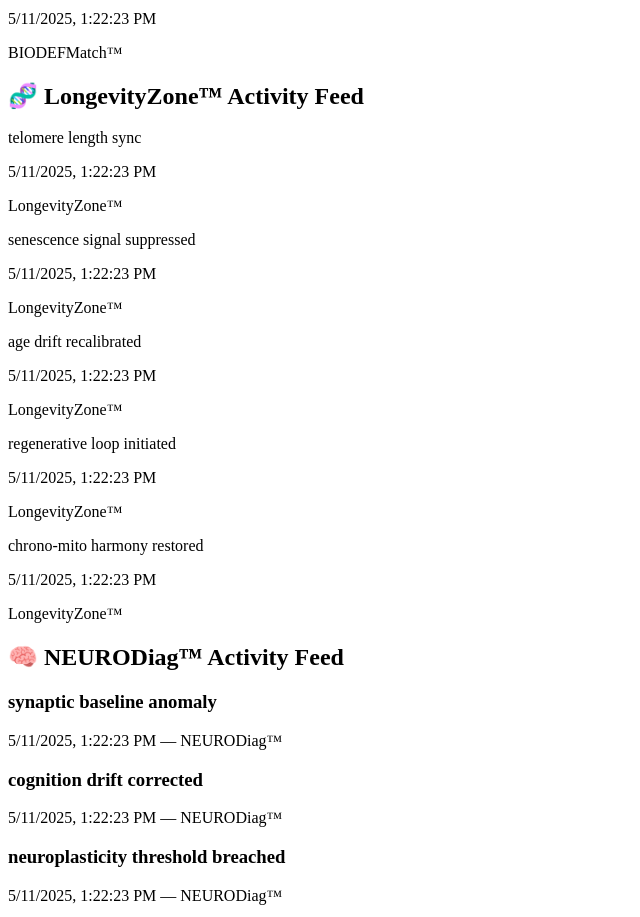
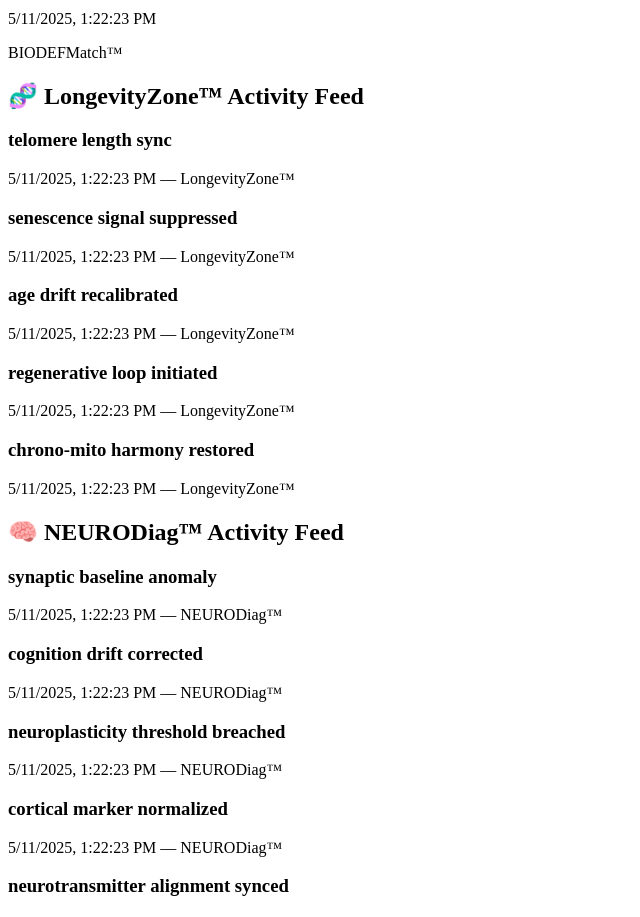
Before and after one commit to OmniChainOrg/omnimodel-dashboard, a Next.js app: page / in a window 1280 px wide. Shown: the part 1600-2517 px from the top of the page, without its empty margins (0-640 px from the left). Built offline with nearby package versions, Linux system fonts and the light colour scheme.

Commit message:
Update LongevityZonePanel.tsx

```diff
--- a/components/LongevityZonePanel.tsx
+++ b/components/LongevityZonePanel.tsx
@@ -29,17 +29,7 @@ export default function LongevityZonePanel() {
           {!events.length ? (
             <Loader2 className="animate-spin w-6 h-6" />
           ) : (
-            events.map((e, i) => (
-              <div key={i} className="flex items-center justify-between py-2 border-b last:border-0">
-                <div>
-                  <p className="font-medium">{e.type}</p>
-                  <p className="text-sm text-muted-foreground">
-                    {new Date(e.timestamp).toLocaleString()}
-                  </p>
-                </div>
-                <Badge variant="outline">{e.zone}</Badge>
-              </div>
-            ))
+            events.map((event, idx) => <ExpandedEvent key={idx} event={event} />)
           )}
         </CardContent>
       </Card>
```
